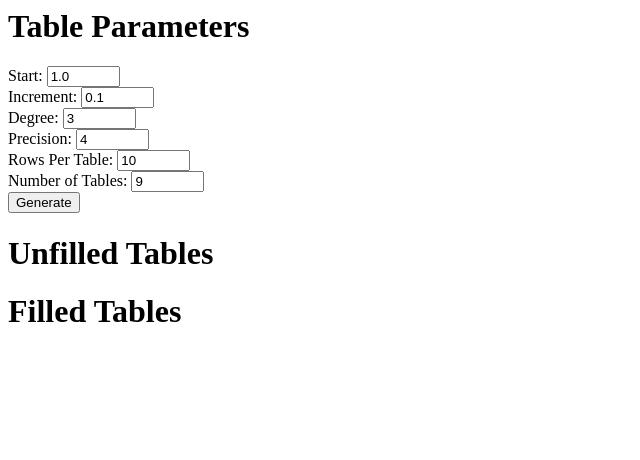
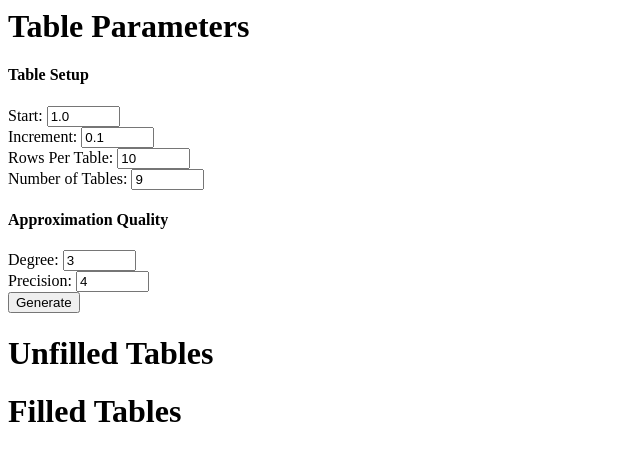
Before and after one commit to TravisBarryDick/logtables, a website built with webpack: page dist/index.html in a window 1280 px wide. Shown: the whole page, without its empty margins (0-640 px from the left). Built offline with nearby package versions, Linux system fonts and the light colour scheme.

Commit message:
Organized table parameters

```diff
--- a/dist/index.html
+++ b/dist/index.html
@@ -23,12 +23,18 @@
 
   <h1> Table Parameters </h1>
 
+  <h4> Table Setup </h4>
+
   Start: <input type="text" id="start" value="1.0" size="6" /><br>
   Increment: <input type="text" id="increment" value="0.1" size="6" /><br>
+  Rows Per Table: <input type="text" id="rows" value="10" size="6" /><br>
+  Number of Tables: <input type="text" id="numTables" value="9" size="6" /><br>
+
+  <h4> Approximation Quality </h4>
+
   Degree: <input type="text" id="degree" value="3" size="6" /><br>
   Precision: <input type="text" id="precision" value=4 size="6" /><br>
-  Rows Per Table: <input type="text" id="rows" value="10" size="6" /><br>
-  Number of Tables: <input type="text" id="numTables" value="9" size="6" /><br>
+
   <input type="button" value="Generate" onclick="generate()" /><br>
 
   <h1> Unfilled Tables </h1>
```
